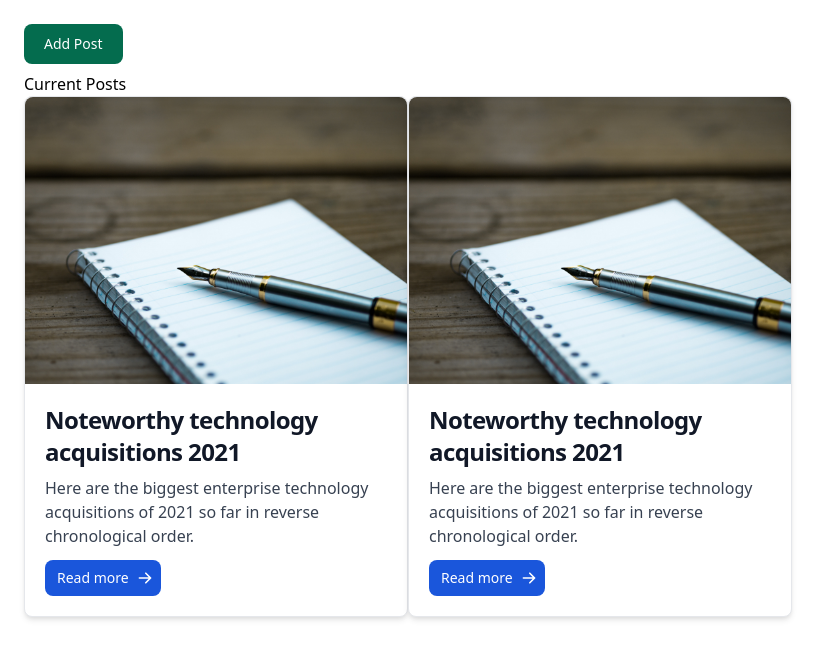
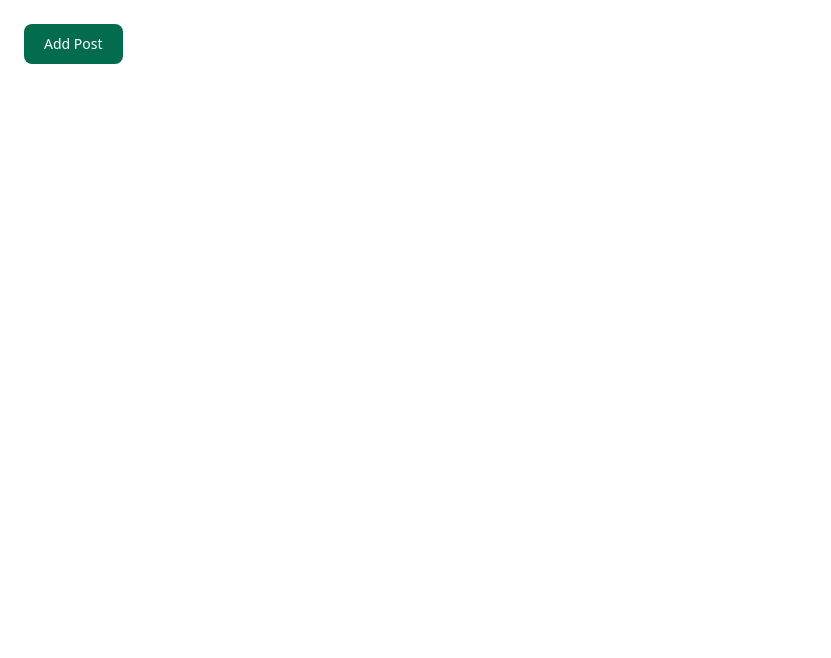
Before and after one commit to TorrenceB/blogspot, a Vue app: page / in a window 1280 px wide. Shown: the top 658 px of the page, without its empty margins (0-831 px from the left). Built offline with nearby package versions, Linux system fonts and the light colour scheme.

Commit message:
Configured router

```diff
--- a/package.json
+++ b/package.json
@@ -11,11 +11,11 @@
     "autoprefixer": "^9.8.8",
     "core-js": "^3.6.5",
     "flowbite": "^1.5.3",
+    "pinia": "^2.0.22",
     "postcss": "^7.0.39",
     "tailwindcss": "npm:@tailwindcss/postcss7-compat@^2.2.17",
     "vue": "^3.0.0",
-    "vue-router": "^4.1.5",
-    "vuex": "^4.0.2"
+    "vue-router": "^4.1.5"
   },
   "devDependencies": {
     "@tailwindcss/postcss7-compat": "^2.2.17",
--- a/src/App.vue
+++ b/src/App.vue
@@ -1,20 +1,17 @@
 <template>
   <div class="app">
-    <button type="button" class="add-post__button">Add Post</button>
-    <Posts />
+    <router-view></router-view>
   </div>
 </template>
 
-<script setup>
-import Posts from "@/components/posts";
+<script>
+export default {
+  name: "App",
+};
 </script>
 
 <style scoped>
 .app {
   @apply p-6;
 }
-
-.add-post__button {
-  @apply focus:outline-none text-white bg-green-700 hover:bg-green-800 focus:ring-4 focus:ring-green-300 font-medium rounded-lg text-sm px-5 py-2.5 mr-2 mb-2 dark:bg-green-600 dark:hover:bg-green-700 dark:focus:ring-green-800;
-}
 </style>
--- a/src/components/posts/index.vue
+++ b/src/components/posts/index.vue
@@ -1,33 +1,26 @@
 <template>
   <div class="flex flex-col">
-    <h2>Current Posts</h2>
     <div class="flex">
-      <Post v-for="post in state.posts" :key="post.id" :post="post" />
+      <Post v-for="post in posts" :key="post.id" :post="post" />
     </div>
   </div>
 </template>
-<script setup>
+<script>
 import Post from "./Post.vue";
-import SinglePost from "@/models/Post.js";
-import { reactive } from "vue";
+import { usePostStore } from "@/stores/posts";
 
-const state = reactive({
-  posts: [
-    SinglePost({
-      id: "1",
-      image: require("@/assets/placeholders/notebook.jpg"),
-      title: "Noteworthy technology acquisitions 2021",
-      body: "Here are the biggest enterprise technology acquisitions of 2021 so far\
-        in reverse chronological order.",
-    }),
-    SinglePost({
-      id: "2",
-      image: require("@/assets/placeholders/notebook.jpg"),
-      title: "Noteworthy technology acquisitions 2021",
-      body: "Here are the biggest enterprise technology acquisitions of 2021 so far\
-        in reverse chronological order.",
-    }),
-  ],
-});
+export default {
+  name: "Posts",
+  components: {
+    Post,
+  },
+  setup() {
+    const store = usePostStore();
+
+    return {
+      posts: store.getPosts,
+    };
+  },
+};
 </script>
 <style scoped></style>
--- a/src/main.js
+++ b/src/main.js
@@ -1,6 +1,14 @@
 import { createApp } from "vue";
+import { createPinia } from "pinia";
 import App from "./App.vue";
+import router from "./router/index";
 import "./styles/app.css";
 import "flowbite";
 
-createApp(App).mount("#app");
+const pinia = createPinia();
+const app = createApp(App);
+
+app.use(pinia);
+app.use(router);
+
+app.mount("#app");
--- /dev/null
+++ b/src/pages/AddPost.vue
@@ -0,0 +1,9 @@
+<template>
+  <h1>Add Post View</h1>
+</template>
+<script>
+export default {
+  name: "AddPost",
+};
+</script>
+<style scoped></style>
--- /dev/null
+++ b/src/pages/Home.vue
@@ -0,0 +1,27 @@
+<template>
+  <div>
+    <button
+      @click="$router.push({ name: 'AddPost' })"
+      type="button"
+      class="add-post__button"
+    >
+      Add Post
+    </button>
+    <Posts />
+  </div>
+</template>
+<script>
+import Posts from "@/components/posts";
+
+export default {
+  name: "Home",
+  components: {
+    Posts,
+  },
+};
+</script>
+<style scoped>
+.add-post__button {
+  @apply focus:outline-none text-white bg-green-700 hover:bg-green-800 focus:ring-4 focus:ring-green-300 font-medium rounded-lg text-sm px-5 py-2.5 mr-2 mb-2 dark:bg-green-600 dark:hover:bg-green-700 dark:focus:ring-green-800;
+}
+</style>
--- /dev/null
+++ b/src/stores/posts.js
@@ -0,0 +1,16 @@
+import { defineStore } from "pinia";
+
+export const usePostStore = defineStore("posts", {
+  state: () => ({
+    posts: [],
+  }),
+  getters: {
+    getPost: (state) => (id) => state.posts.find((post) => post.id === id),
+    getPosts: (state) => state.posts,
+  },
+  actions: {
+    create() {},
+    update() {},
+    delete() {},
+  },
+});
```
Also changed, not shown: src/router/index.js (added, +20 -0 lines), 1 other file (tests, documents, lock files or other folders).
